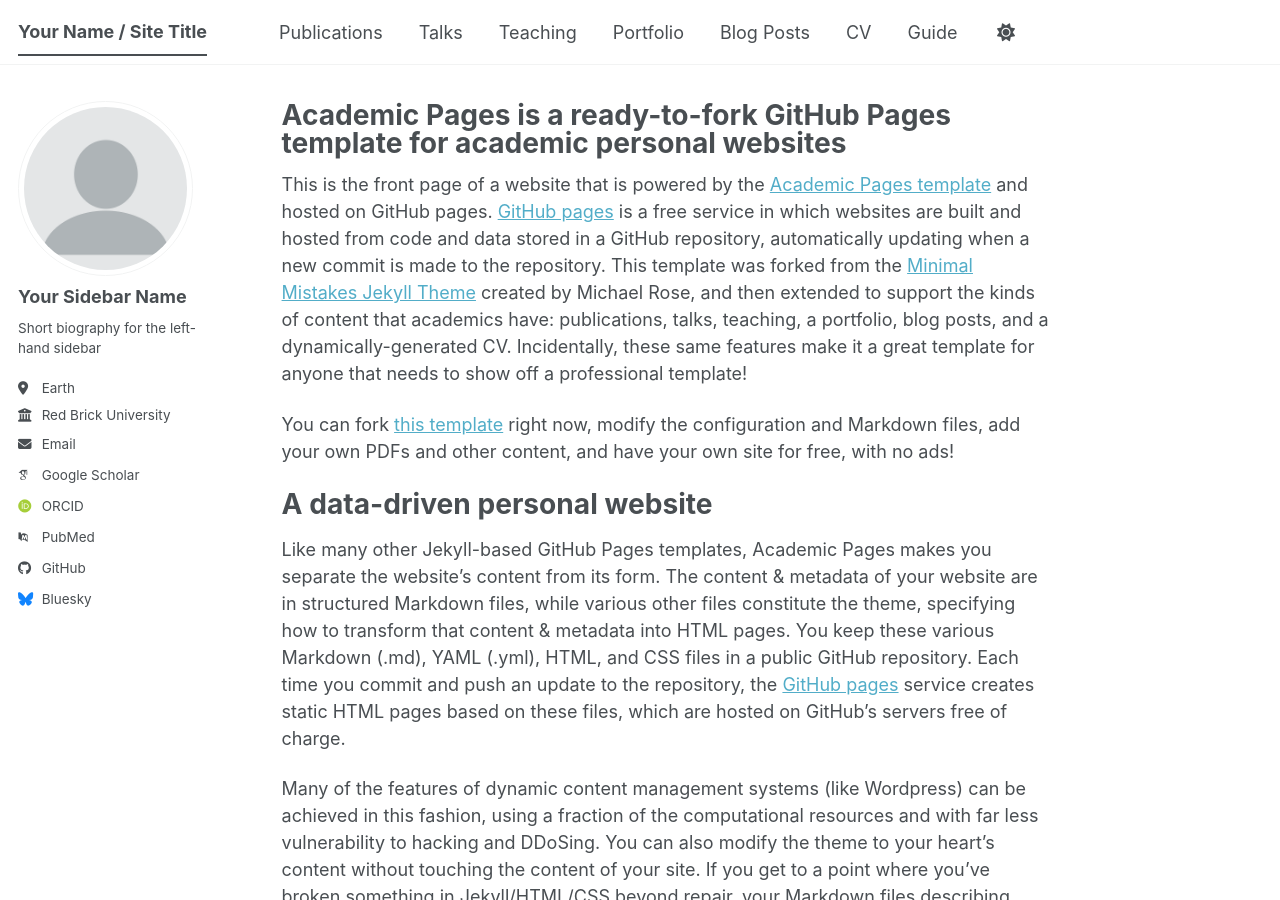
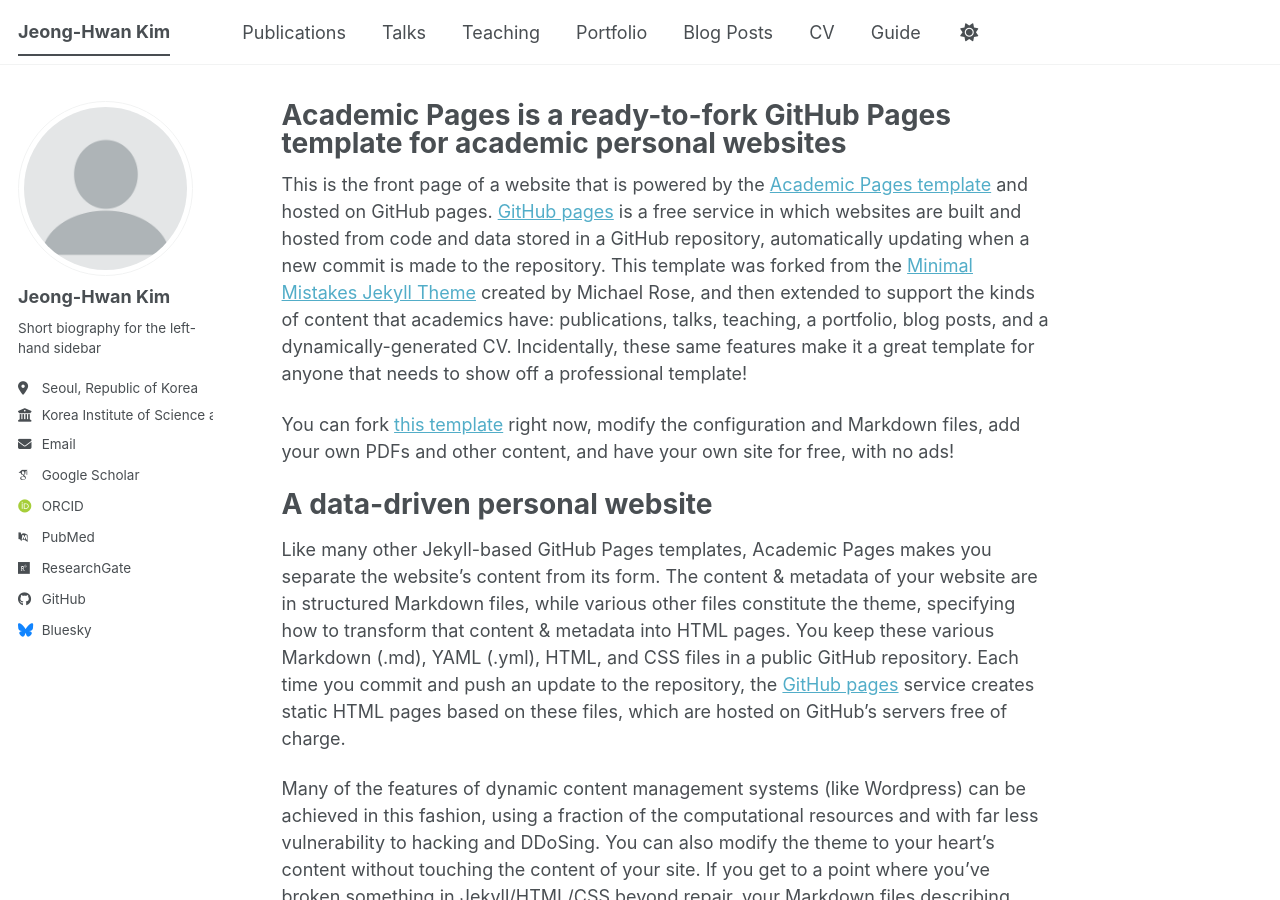
Before and after one commit to jeonghwan723/jeonghwan723.github.io, a Jekyll site: the page built from _pages/about.md, in a window 1280 px wide and 900 px high. Built offline with Jekyll 4.4.1, drawn with Linux system fonts in a browser that asks for light colours; some web fonts are replaced; a script bundle is joined from its source files by our own code; library files that are not in the unit come from our copies.

Commit message:
Update personal details in _config.yml
Updated personal information including name, location, employer, email, and academic links.

```diff
--- a/_config.yml
+++ b/_config.yml
@@ -9,10 +9,10 @@
 # Basic Site Settings
 locale                   : "en-US"
 site_theme               : "default" # The available themes options are "default", "air", "sunrise", "mint", "dirt" and "contrast"
-title                    : "Your Name / Site Title"
+title                    : "Jeong-Hwan Kim"
 title_separator          : "-"
 name                     : &name "Your Name"
-description              : &description "Your Name's academic portfolio"   # Update this with a general description of your site, this is the default if not overridden by a page
+description              : &description "Climate Scientist | AI-based Climate Prediction"   # Update this with a general description of your site, this is the default if not overridden by a page
 url                      : https://jeonghwan723.github.io # The base hostname & protocol for your site e.g. "https://[your GitHub username].github.io",
                                                            # or if you already have some other page hosted on Github then use "https://[your GitHub username].github.io/[Your Repo Name]"
 baseurl                  : "" # the subpath of your site, e.g. "/blog"
@@ -24,25 +24,25 @@
 author:
   # Biographic information
   avatar           : "profile.png"
-  name             : "Your Sidebar Name"
+  name             : "Jeong-Hwan Kim"
   pronouns         : # example: "she/her"
   bio              : "Short biography for the left-hand sidebar"
-  location         : "Earth"
-  employer         : "Red Brick University"
+  location         : "Seoul, Republic of Korea"
+  employer         : "Korea Institute of Science and Technology"
   uri              : # URL
-  email            : "none@example.org"
+  email            : "spikio19@naver.com"
 
   # Academic websites
   academia         : # URL
   arxiv            : # URL - Update with the correct link to your profile
-  googlescholar    : "https://scholar.google.com/citations?user=PS_CX0AAAAAJ"
+  googlescholar    : "https://scholar.google.com/citations?user=1xZ8ezMAAAAJ&hl=ko"
   inspire-hep      : # URL
   impactstory      : # URL
-  orcid            : "https://orcid.org/yourorcidurl"
+  orcid            : "https://orcid.org/0000-0003-0182-6704"
   semantic         : # URL
   ssrn             : # URL
   pubmed           : "https://www.ncbi.nlm.nih.gov/pubmed/?term=john+snow"
-  researchgate     : # URL
+  researchgate     : "https://www.researchgate.net/profile/Jeong-Hwan-Kim-6?ev=hdr_xprf&_tp=eyJjb250ZXh0Ijp7ImZpcnN0UGFnZSI6ImhvbWUiLCJwYWdlIjoiaG9tZSIsInBvc2l0aW9uIjoiZ2xvYmFsSGVhZGVyIn19"
   scopus           : # URL
   zotero           : # URL
 
```
